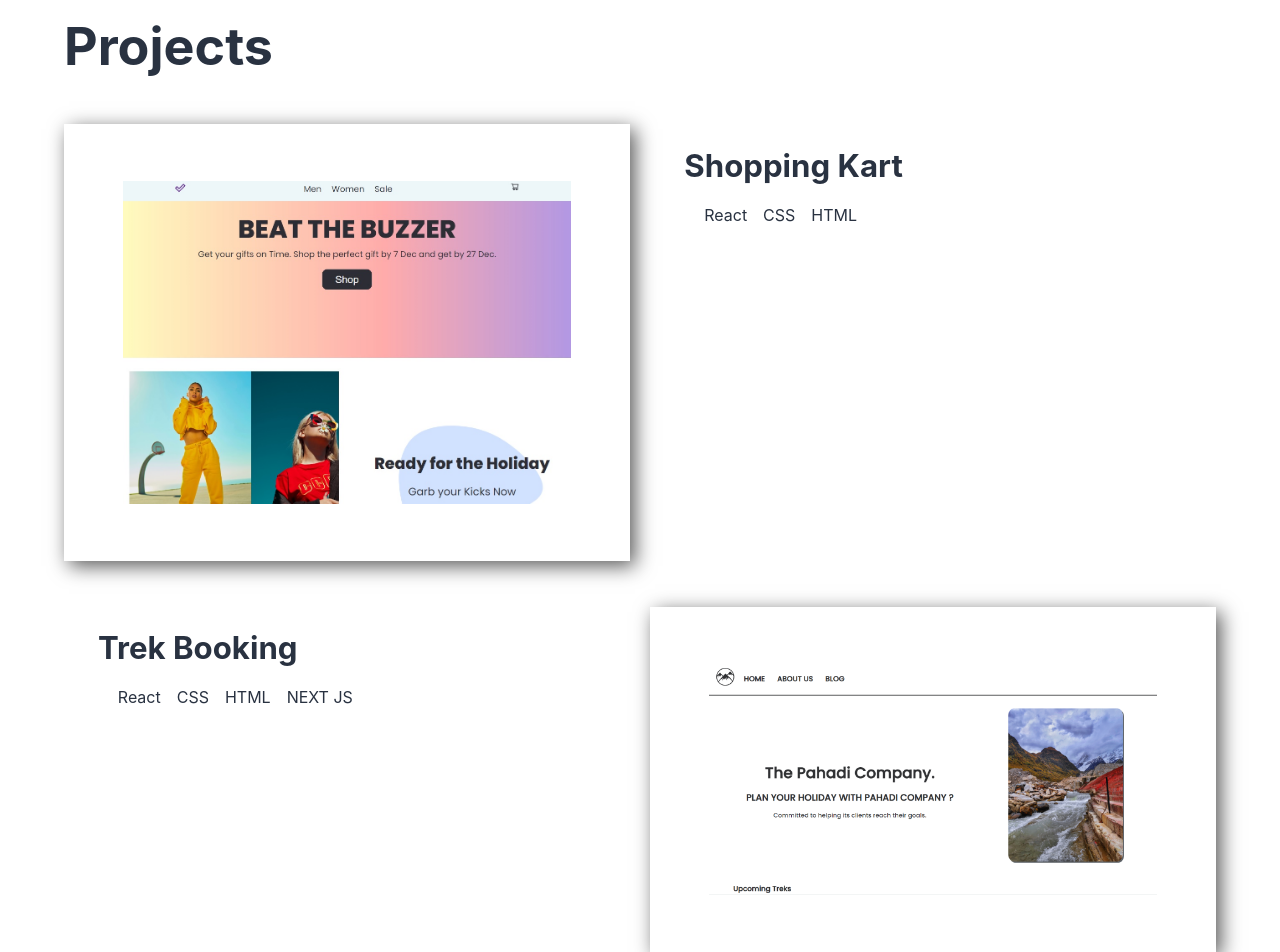
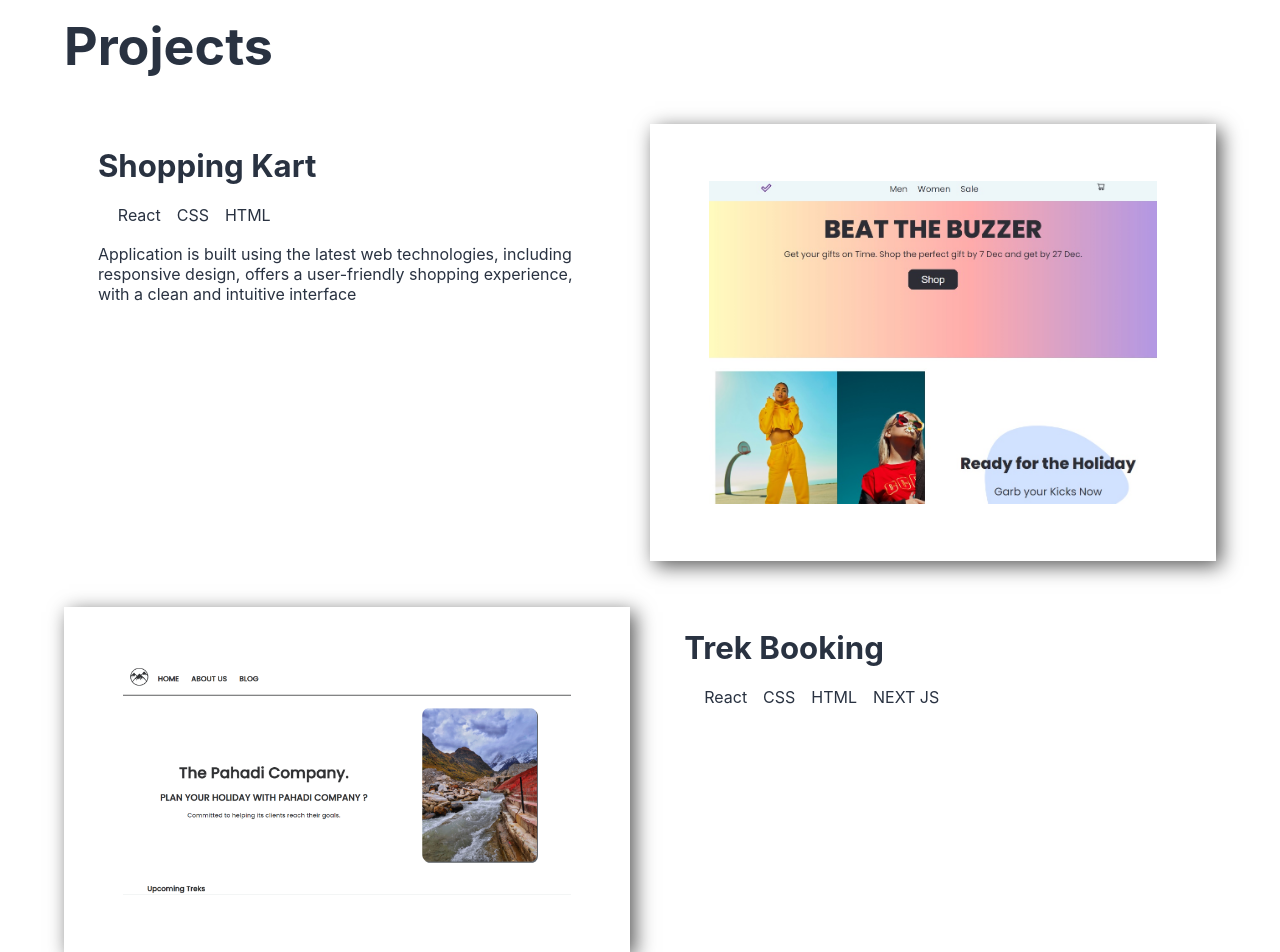
Before and after one commit to RahulRawatji/nextProtfolio, a Next.js app: page / in a window 1280 px wide. Shown: the part 700-1652 px from the top of the page. Built offline with nearby package versions, Linux system fonts and the light colour scheme; no server answers.

Commit message:
feat: :zap: project layout fix

```diff
--- a/pages/index.js
+++ b/pages/index.js
@@ -32,7 +32,7 @@ export default function Home() {
                     </div>
                     <div className='hero-content'>
                         <h1>Nice to meet you!<br></br> I'm Rahul Rawat</h1>
-                        <p>Based in New Delhi. I'm a Full Stack Devloper passionate about building accessible Web Apps that user love.
+                        <p>Based in New Delhi. I have a passion for creating dynamic, user-friendly websites that engage and inspire. With a background in computer science and a keen eye for design, I bring a unique blend of technical expertise and creative vision to every project.
                         </p>
                         <a className='btn' href='#contact' title='Contact Me'>Contact Me</a>
                     </div>
@@ -48,20 +48,21 @@ export default function Home() {
                 <section className='project-section'>
                     <h2>Projects</h2>
                     <div className='project-items'>
-                       <a href='/'><div className='project-img-container'>
+                       <a href='https://63930f7a24b84f21ee0878b6--super-empanada-f72d08.netlify.app/'><div className='project-img-container'>
                          <img src="shopping.jpg" className='project-img' />
                         </div></a>
-                        <div className='project-content'>
+                        <div className='project-content '>
                             <h3>Shopping Kart</h3>
                             <ul className='project-list'>
                                 <li>React</li>
                                 <li>CSS</li>
                                 <li>HTML</li>
                             </ul>
+                            <p>Application is built using the latest web technologies, including responsive design, offers a user-friendly shopping experience, with a clean and intuitive interface</p>
                         </div>
                     </div>
                     <div className='project-items'>
-                        <div className='project-content'>
+                        <div className='project-content project-content-even'>
                             <h3>Trek Booking</h3>
                             <ul className='project-list'>
                                 <li>React</li>
--- a/styles/globals.css
+++ b/styles/globals.css
@@ -19,7 +19,8 @@ h1,h2,h3,h4{
   padding: 0;
 }
 
-a{
+a, a:link, a:hover{
+  color: #2c2f33;
   text-decoration: none;
 }
 
--- a/styles/main.css
+++ b/styles/main.css
@@ -83,6 +83,7 @@ h3{
     border-top: 2px solid #3333;
     margin: 1%;
     padding: 3%  5%;
+    grid-row-start: 2;
 }
 
 .project-list{
@@ -159,6 +160,10 @@ footer ul{
     gap:1rem;
 }
 
+footer a{
+    color: azure;
+}
+
 
 @media (min-width:482px){
 
@@ -193,6 +198,10 @@ footer ul{
     }
     .project-content{
         border-top:none;
+        grid-row-start: 1;
+    }
+    .project-content-even{
+        grid-column-start: 2;
     }
 
 }
```
